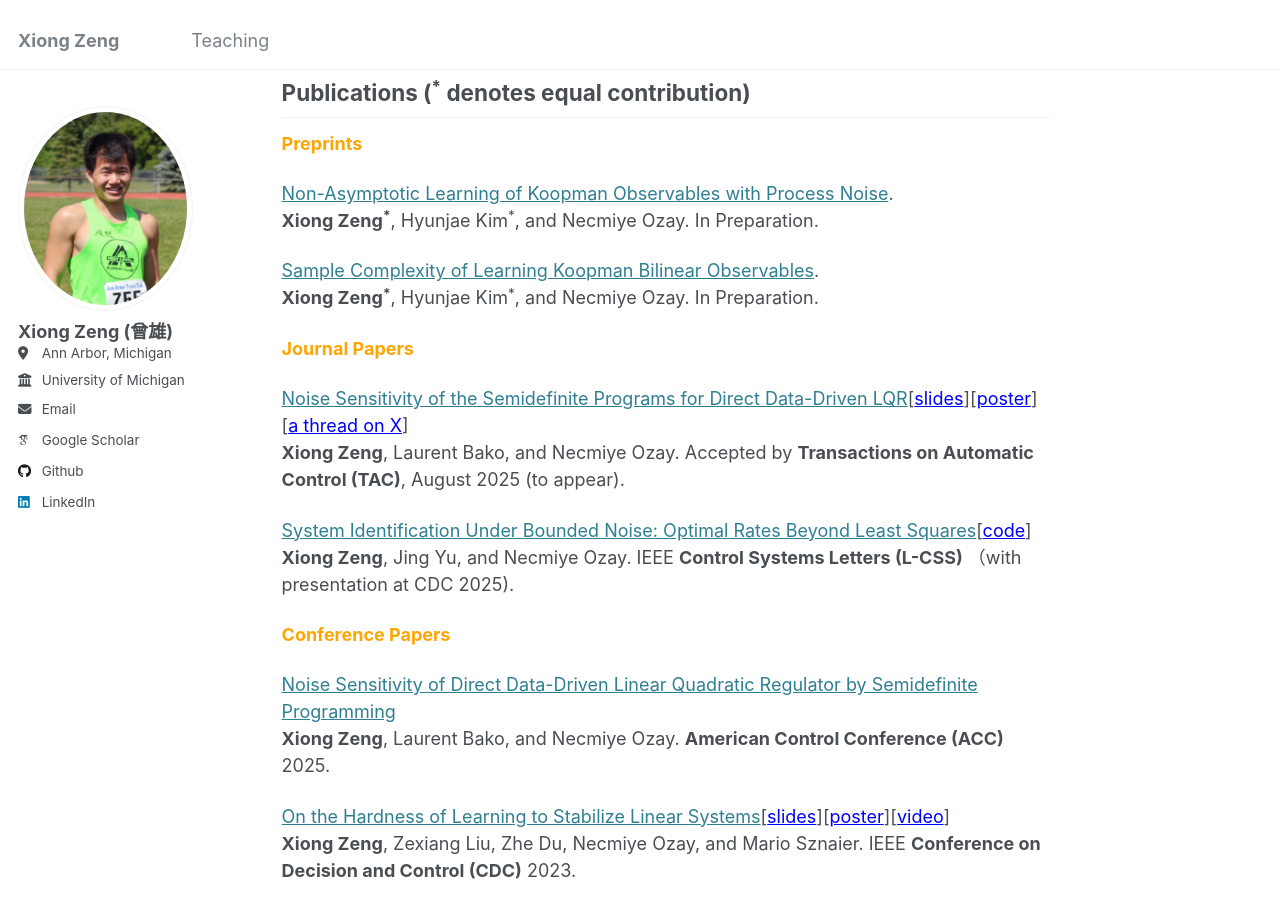
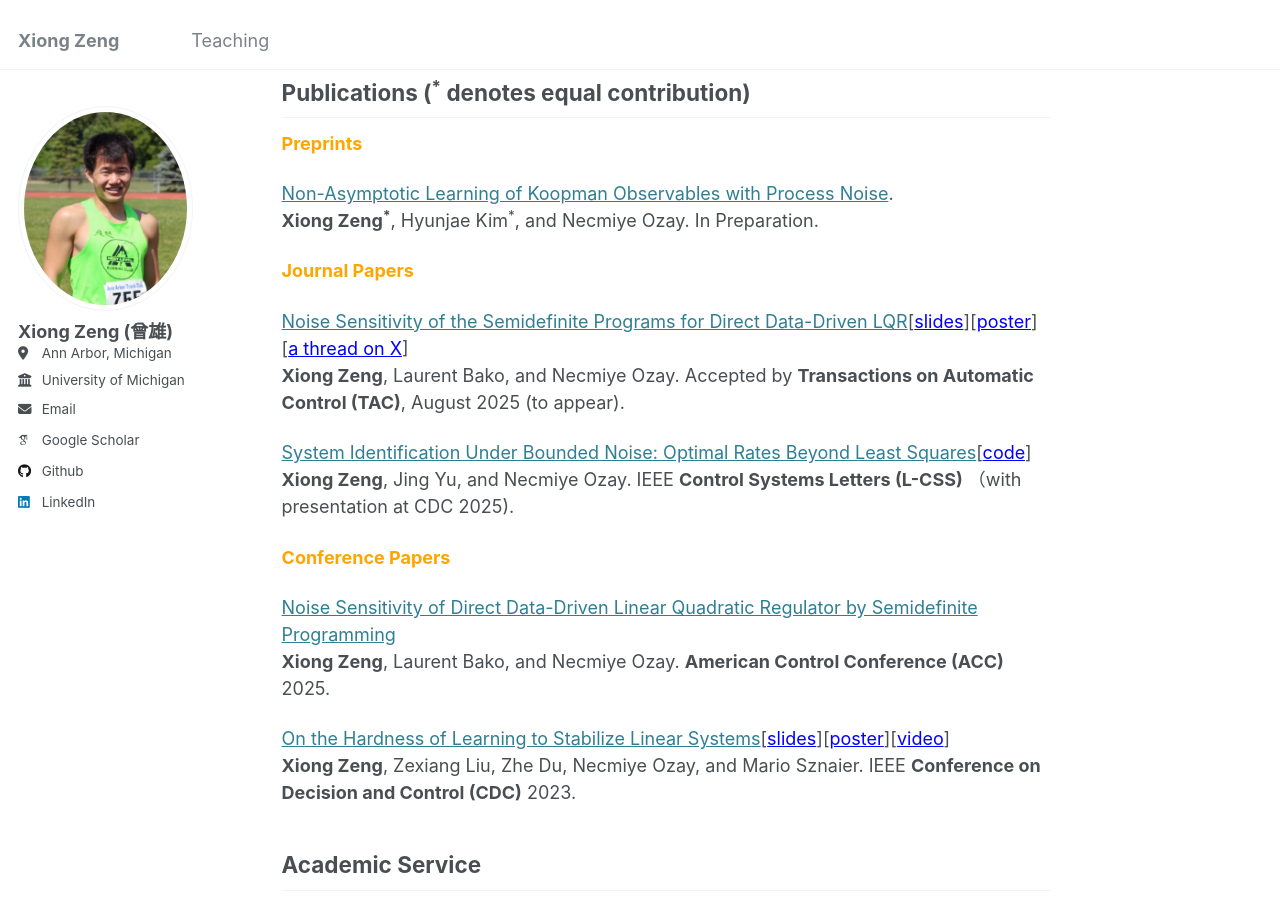
Before and after one commit to zengxiong111/zengxiong.github.io, a Jekyll site: the page built from _pages/about.md, in a window 1280 px wide and 900 px high, scrolled down 782 px. Built offline with Jekyll 4.4.1, drawn with Linux system fonts in a browser that asks for light colours; some web fonts are replaced.

Commit message:
Update about.md

```diff
--- a/_pages/about.md
+++ b/_pages/about.md
@@ -25,10 +25,6 @@ You can check <a href="https://github.com/zengxiong111/zengxiong.github.io/blob/
 
  [Non-Asymptotic Learning of Koopman Observables with Process Noise](https://zengxiong111.github.io/zengxiong.github.io/).<br>
  **Xiong Zeng<sup>*</sup>**, Hyunjae Kim<sup>*</sup>, and Necmiye Ozay. In Preparation.
-
- [Sample Complexity of Learning Koopman Bilinear Observables](https://zengxiong111.github.io/zengxiong.github.io/).<br>
- **Xiong Zeng<sup>*</sup>**, Hyunjae Kim<sup>*</sup>, and Necmiye Ozay. In Preparation.
-
 
  <span style="color:orange">**Journal Papers**</span>
 
```
